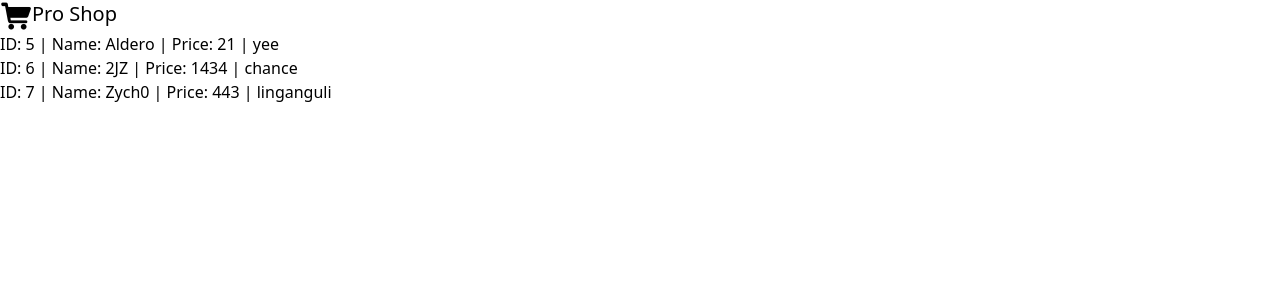
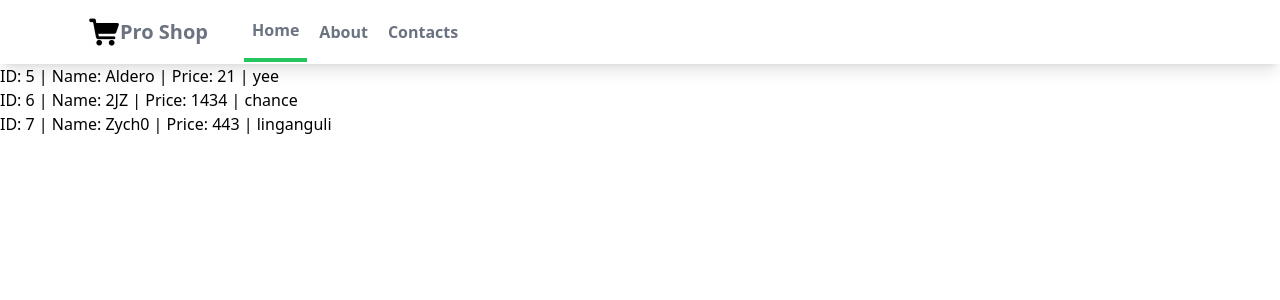
Before and after one commit to Alderioo/ddda, a Django app: page /myapp/ in a window 1280 px wide. Shown: the top 300 px of the page. Run offline with Django 4.2, Linux system fonts and the light colour scheme; data comes from the database, SQL or seed files in the repository; style sheets or scripts are compiled from the project's sources; some libraries are stand-ins or nearby versions.

Commit message:
base template + navbar

```diff
--- a/mysite/myapp/static/myapp/styles.css
+++ b/mysite/myapp/static/styles.css
@@ -558,6 +558,15 @@ video {
   position: static;
 }
 
+.mx-auto {
+  margin-left: auto;
+  margin-right: auto;
+}
+
+.block {
+  display: block;
+}
+
 .flex {
   display: flex;
 }
@@ -570,17 +579,83 @@ video {
   width: 2rem;
 }
 
-.bg-sky-500 {
-  --tw-bg-opacity: 1;
-  background-color: rgb(14 165 233 / var(--tw-bg-opacity, 1));
+.max-w-6xl {
+  max-width: 72rem;
 }
 
-.text-lg {
-  font-size: 1.125rem;
-  line-height: 1.75rem;
+.items-center {
+  align-items: center;
+}
+
+.justify-between {
+  justify-content: space-between;
+}
+
+.space-x-1 > :not([hidden]) ~ :not([hidden]) {
+  --tw-space-x-reverse: 0;
+  margin-right: calc(0.25rem * var(--tw-space-x-reverse));
+  margin-left: calc(0.25rem * calc(1 - var(--tw-space-x-reverse)));
+}
+
+.space-x-7 > :not([hidden]) ~ :not([hidden]) {
+  --tw-space-x-reverse: 0;
+  margin-right: calc(1.75rem * var(--tw-space-x-reverse));
+  margin-left: calc(1.75rem * calc(1 - var(--tw-space-x-reverse)));
+}
+
+.border {
+  border-width: 1px;
+}
+
+.border-b {
+  border-bottom-width: 1px;
+}
+
+.border-b-4 {
+  border-bottom-width: 4px;
+}
+
+.border-green-500 {
+  --tw-border-opacity: 1;
+  border-color: rgb(34 197 94 / var(--tw-border-opacity, 1));
+}
+
+.bg-white {
+  --tw-bg-opacity: 1;
+  background-color: rgb(255 255 255 / var(--tw-bg-opacity, 1));
+}
+
+.px-2 {
+  padding-left: 0.5rem;
+  padding-right: 0.5rem;
+}
+
+.px-4 {
+  padding-left: 1rem;
+  padding-right: 1rem;
+}
+
+.py-4 {
+  padding-top: 1rem;
+  padding-bottom: 1rem;
 }
 
 .text-xl {
   font-size: 1.25rem;
   line-height: 1.75rem;
 }
+
+.font-semibold {
+  font-weight: 600;
+}
+
+.text-gray-500 {
+  --tw-text-opacity: 1;
+  color: rgb(107 114 128 / var(--tw-text-opacity, 1));
+}
+
+.shadow-lg {
+  --tw-shadow: 0 10px 15px -3px rgb(0 0 0 / 0.1), 0 4px 6px -4px rgb(0 0 0 / 0.1);
+  --tw-shadow-colored: 0 10px 15px -3px var(--tw-shadow-color), 0 4px 6px -4px var(--tw-shadow-color);
+  box-shadow: var(--tw-ring-offset-shadow, 0 0 #0000), var(--tw-ring-shadow, 0 0 #0000), var(--tw-shadow);
+}
--- /dev/null
+++ b/mysite/myapp/templates/myapp/base.html
@@ -0,0 +1,17 @@
+<!DOCTYPE html>
+{% load static %}
+<html lang="en">
+<head>
+    <meta charset="UTF-8">
+    <meta name="viewport" content="width=device-width, initial-scale=1.0">
+    <link rel="stylesheet" href="{% static 'myapp/styles.css' %}">
+    <title>Document</title>
+    <script src="https://cdn.tailwindcss.com"></script>
+
+</head>
+<body>
+    {% block content %}
+
+    {% endblock content %}
+</body>
+</html>
--- a/mysite/myapp/templates/myapp/index.html
+++ b/mysite/myapp/templates/myapp/index.html
@@ -1,16 +1,21 @@
+{% extends "myapp/base.html" %}
 {% load static %}
-<html>
-    <head>
-        <link rel="stylesheet" href="{% static 'myapp/styles.css' %}">
-    </head>
-    <body>
-					<nav>
+
+{% block content %}
+    <nav class="bg-white shadow-lg">
+      <div class="max-w-6xl mx-auto px-4">
+        <div class="flex justify-between">
+          <div class="flex space-x-7">
             <div>
-									<div>
-											<div>
-													<div class="flex">
+              <a href="#" class="flex items-center px-2 py-4">
               <img class="h-8 w-8" src="{% static 'myapp/images/shop.png' %}" alt="logo" />
-																	<span class="text-xl">Pro Shop</span>
+              <span class="text-gray-500 font-semibold text-xl">Pro Shop</span>
+              </a>
+            </div>
+            <div class="items-center flex space-x-1">
+              <a href="#" class="py-4 px-2 text-gray-500 font-semibold border-b-4 border-green-500">Home</a>
+              <a href="#" class="py-4 px-2 text-gray-500 font-semibold">About</a>
+              <a href="#" class="py-4 px-2 text-gray-500 font-semibold">Contacts</a>
             </div>
           </div>
         </div>
@@ -23,5 +28,4 @@
       </a>
       {% endfor %}
     </h4>
-    </body>
-</html>
+    {% endblock content %}
```
Also changed, not shown: mysite/package.json (+3 -109 lines), mysite/package-lock.json. Lines whose indentation alone changed are shown as unchanged.
